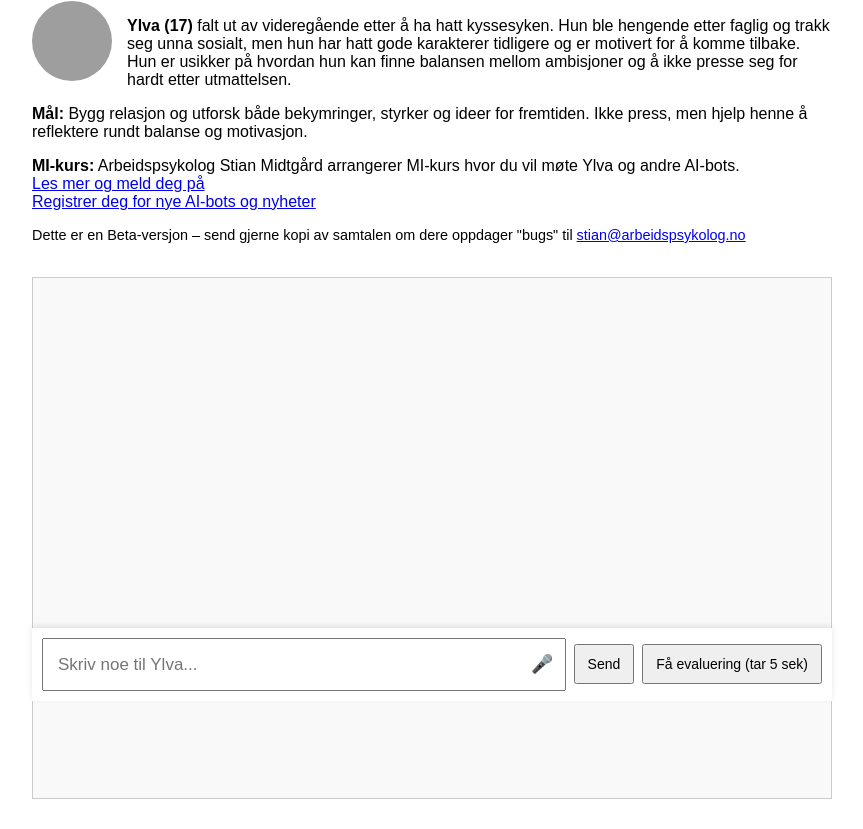
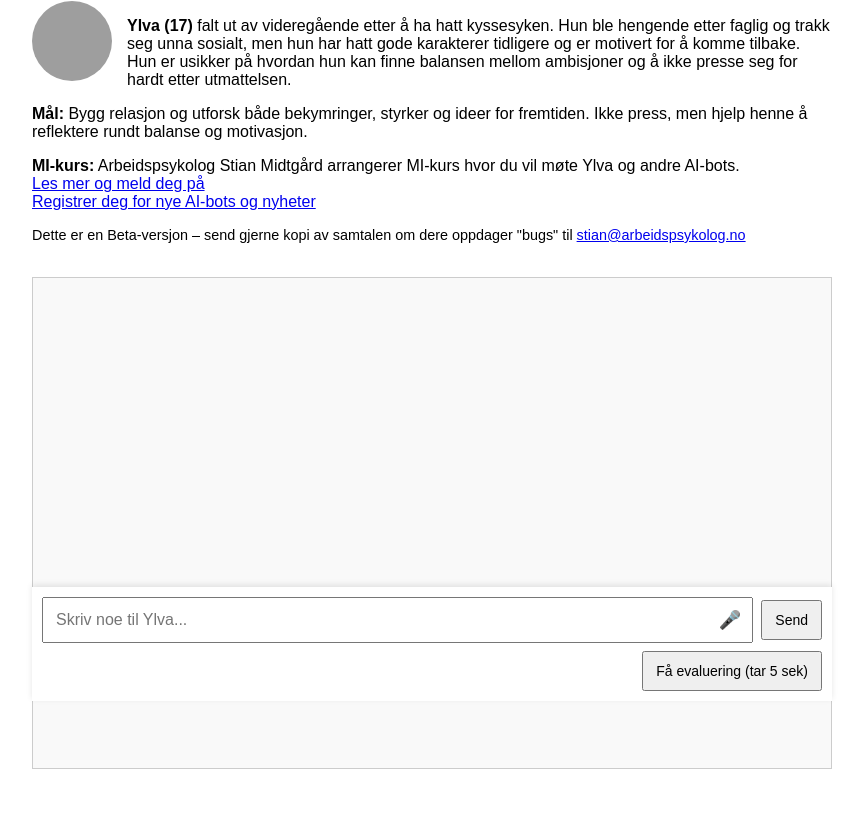
Before and after one commit to StianM1974/MIChatbot-Ylva, a website: page index.html in a window 1280 px wide. Shown: the part 99-928 px from the top of the page, without its empty margins (208-1071 px from the left). After the commit the page ends 898 px from the top, so only its background shows below. Drawn offline with Linux system fonts and the light colour scheme; grey boxes are pictures that could not be loaded.

Commit message:
Update index.html

```diff
--- a/index.html
+++ b/index.html
@@ -1,7 +1,7 @@
 <!DOCTYPE html>
 <html lang="no">
 <head>
-  <meta name="viewport" content="width=device-width, initial-scale=1.0, maximum-scale=1.0, user-scalable=no, viewport-fit=cover">
+  <meta name="viewport" content="width=device-width, initial-scale=1.0, maximum-scale=1.0, user-scalable=no">
   <meta charset="UTF-8">
   <title>MI-chatbot – Ylva</title>
   <style>
@@ -41,14 +41,24 @@
       margin: 0 auto;
       width: 100%; max-width: 800px;
       background: white;
+      /* litt ekstra bunn-padding for iPhone (safe area) */
       padding: 10px 10px calc(10px + env(safe-area-inset-bottom));
-      display: flex; align-items: center; gap: 8px;
-      flex-wrap: nowrap;
+      display: flex;
+      flex-wrap: wrap;           /* <- muliggjør ny rad for evalueringsknapp */
+      align-items: center;
+      gap: 8px;
       box-shadow: 0 -2px 6px rgba(0,0,0,0.1);
       z-index: 100;
       box-sizing: border-box;
     }
 
+    /* Øverste rad: input + send */
+    .inputRow {
+      display: flex;
+      align-items: center;
+      gap: 8px;
+      width: 100%;
+    }
     .inputWrap {
       position: relative;
       flex: 1 1 auto;
@@ -56,21 +66,11 @@
     }
     #userInput {
       width: 100%;
-      padding: 14px 42px 14px 14px;   /* litt mer plass + mic-ikon */
+      padding: 12px 38px 12px 12px; /* plass til mic */
       box-sizing: border-box;
-      font-size: 17px;                /* iOS-vennlig, hindrer uønsket zoom */
-      min-height: 50px;               /* større trykkflate på mobil */
-      line-height: 1.25;
+      font-size: 16px;
+      min-height: 42px;
     }
-
-    button {
-      flex: 0 0 auto;
-      white-space: nowrap;
-      padding: 10px 12px;
-      margin: 0;
-      font-size: 14px; /* lik for send og evaluering */
-    }
-
     #micBtn{
       position: absolute;
       right: 8px; top: 50%;
@@ -81,7 +81,27 @@
     }
     #micBtn:active{ transform: translateY(-50%) scale(0.95); }
 
-    /* veldig smale skjermer: ikke kutt knapper, la input få mest plass */
+    /* Send-knapp */
+    .btn-send {
+      flex: 0 0 auto;
+      white-space: nowrap;
+      padding: 10px 12px;
+      font-size: 14px;
+    }
+
+    /* Egen rad under: evalueringsknapp */
+    .feedbackRow {
+      width: 100%;
+      display: flex;
+      justify-content: flex-end;
+    }
+    .btn-feedback {
+      padding: 10px 12px;
+      font-size: 14px;      /* like liten som Send */
+      white-space: nowrap;
+    }
+
+    /* Små skjermer: kort placeholder */
     @media (max-width: 420px){
       #userInput::placeholder { content: "Skriv…"; }
     }
@@ -101,13 +121,19 @@
 
   <div id="chat"></div>
 
+  <!-- Input: øverste rad = tekstfelt + send. Under = evalueringsknapp. -->
   <div id="inputContainer">
+    <div class="inputRow">
       <div class="inputWrap">
         <input type="text" id="userInput" placeholder="Skriv noe til Ylva...">
         <button id="micBtn" title="Snakk" aria-label="Snakk">🎤</button>
       </div>
       <button class="btn-send" onclick="sendMessage()">Send</button>
+    </div>
+
+    <div class="feedbackRow">
       <button class="btn-feedback" onclick="getFeedback()">Få evaluering (tar 5 sek)</button>
+    </div>
   </div>
 
   <script>
@@ -130,9 +156,9 @@
       // reserver plass til inputBar i bunnen av chat
       chat.style.paddingBottom = (inputBar.offsetHeight + 20) + 'px';
 
-      // mer rom for chat når tastaturet er oppe
-      const headerAllowance = 320; // gjør chat-boksen høyere enn før
-      const h = Math.max(200, height - inputBar.offsetHeight - headerAllowance);
+      // dynamisk høyde for chat som ikke havner under tastaturet
+      const approxHeader = 450; // matcher CSS-startpunktet
+      const h = Math.max(160, (height - inputBar.offsetHeight - (approxHeader - 100)));
       chat.style.height = h + 'px';
     }
     window.visualViewport?.addEventListener('resize', applyViewportSizing);
@@ -221,7 +247,7 @@
 
       micBtn.addEventListener("click", () => {
         if (isIOS || isSafari) {
-          alert("På iPhone/Safari: trykk mikrofon-ikonet på tastaturet for diktering.");
+          alert("På iPhone/Safari: bruk mikrofon-ikonet på tastaturet for diktering.");
         } else {
           alert("Snart: taleopptak kobles til Whisper. Bruk skrivefeltet inntil videre.");
         }
```
Lines whose indentation alone changed are shown as unchanged.
